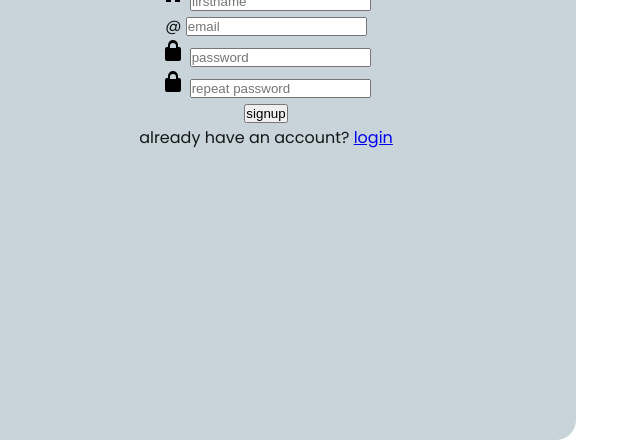
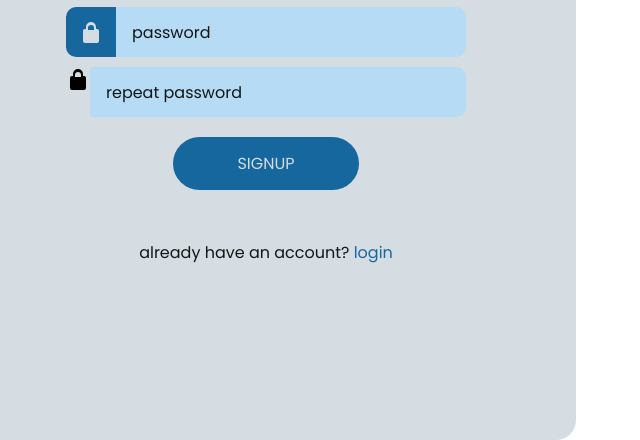
Before and after one commit to boodyxdgamer/Website-project, a plain HTML site: page login.html in a window 1280 px wide. Shown: the part 380-820 px from the top of the page, without its empty margins (44-684 px from the left). Drawn offline with Linux system fonts and the light colour scheme.

Commit message:
the full regestration page

```diff
--- a/login.css
+++ b/login.css
@@ -1,9 +1,9 @@
 @import url('https://fonts.googleapis.com/css2?family=Poppins:ital,wght@0,100;0,200;0,300;0,400;0,500;0,600;0,700;0,800;0,900;1,100;1,200;1,300;1,400;1,500;1,600;1,700;1,800;1,900&display=swap');
 :root{
     --accent-colour:rgb(21, 103, 158);
-    --base-colour:rgb(201, 212, 218);
+    --base-colour:rgb(213, 221, 226);
     --text-colour:rgba(14, 16, 17, 0.973);
-    --input-colour:rgb(213, 223, 230);
+    --input-colour:rgb(182, 219, 245);
 }
 *{
     margin: 0;
@@ -38,3 +38,90 @@ h1{
     font-weight: 900;
     text-transform: uppercase;
 }
+form{
+    width: main(400px, 100%);
+    margin-top: 20px;
+    margin-bottom: 50px;
+    display: flex;
+    flex-direction: column;
+    align-items: center;
+    gap: 10px;
+}
+form > div{
+    width: 100%;
+    display: flex;
+    justify-content: center;
+}
+form label{
+    flex-shrink: 0;
+    height: 50px;
+    width: 50px;
+    background-color: var(--accent-colour);
+    fill: var(--base-colour);
+    color: var(--base-colour);
+    border-radius: 10px 0 0 10px;
+    display: flex;
+    justify-content: center;
+    align-items: center;
+    font-size: 1.5rem;
+    font-weight: 500;
+}
+form input{
+    box-sizing: border-box;
+    flex-grow: 1;
+    min-width: 0;
+    height: 50px;
+    padding: 1em;
+    font:inherit;
+    border-radius: 0 10px 10px 0;
+    border:2px solid var(--input-colour);
+    border-left: none;
+    background-color: var(--input-colour);
+    transform: 150ms ease;
+}
+form input:hover{
+    border-color: var(--accent-colour);
+}
+form input:focus{
+    outline: none;
+    border-color: var(--text-colour);
+}
+div:has(input:focus) > label{
+    background-color: var(--text-colour);
+}
+form input::placeholder{
+    color: var(--text-colour);
+}
+form button{
+    margin-top: 10px;
+    border: none;
+    border-radius: 1000px;
+    padding: .85em 4em;
+    background-color: var(--accent-colour);
+    font: inherit;
+    font: weight 600px;
+    text-transform: uppercase;
+    cursor: pointer;
+    transition: 150ms ease;
+    color: var(--base-colour);
+}
+form button:hover{
+    background-color: var(--text-colour);
+}
+form button:focus{
+    outline: none;
+    background-color: var(--text-colour);
+}
+a{
+    text-decoration: none;
+    color: var(--accent-colour);
+}
+a:hover{
+    text-decoration: underline;
+}
+@media (max-width: 1100px){
+    .wrapper{
+        width: main(600px, 100%);
+        border-radius: 0;
+    }
+}
```
